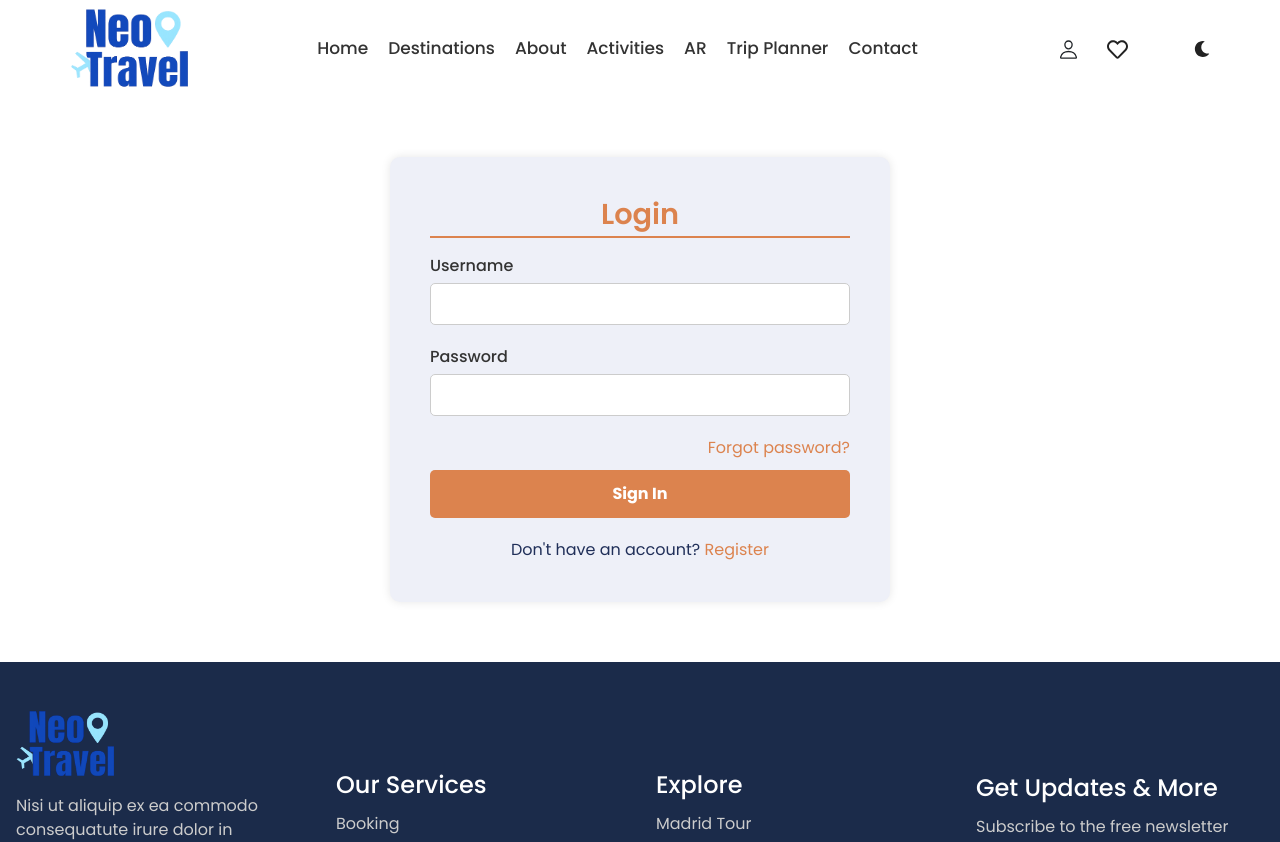
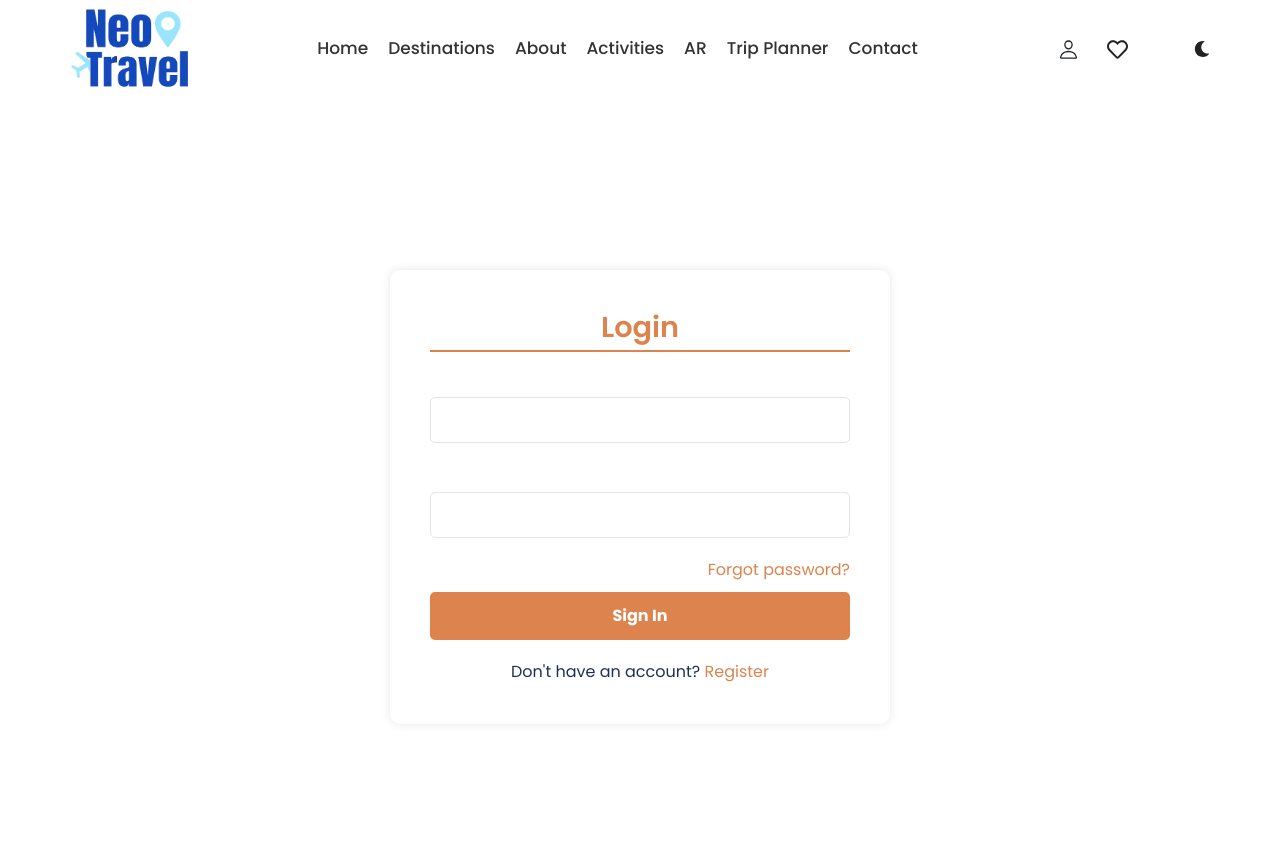
Before and after one commit to Baim55/Travel, a React (Vite) app in the folder frontend/: page /login in a window 1280 px wide. Shown: the top 842 px of the page. Built offline with nearby package versions, Linux system fonts and the light colour scheme; no server answers; some icons are missing.

Commit message:
dark mode

```diff
--- a/frontend/src/components/featuredTours/FeaturedTours.jsx
+++ b/frontend/src/components/featuredTours/FeaturedTours.jsx
@@ -9,10 +9,10 @@ export default function FeaturedTours() {
   const [loading, setLoading] = useState(true);
 
   useEffect(() => {
-    axios.get("http://localhost:5000/api/tours/featured")
+    axios.get("http://localhost:5000/api/tours")
       .then(res => {
-        // Ən çox 6 tur göstər
-        const featured = res.data.slice(0, 8);
+        // Yalnız seçilmiş turları götürək – ilk 3 və ya discount olanlar
+        const featured = res.data.filter(t => t.isFeatured || t.discount > 0).slice(0, 12);
         setTours(featured);
       })
       .catch(err => console.error("Seçilmiş turlar alınmadı:", err))
@@ -21,9 +21,7 @@ export default function FeaturedTours() {
 
   return (
     <Container>
-      <h2 style={{ margin: "2rem 0 1rem", textAlign: "center" }}>
-        Featured Tours
-      </h2>
+      <h2 style={{ margin: "2rem 0 1rem", textAlign: "center" }}>Featured Tours</h2>
       {loading ? <p>Loading...</p> : <ToursList tours={tours} />}
     </Container>
   );
--- a/frontend/src/index.css
+++ b/frontend/src/index.css
@@ -51,6 +51,7 @@ img {
   --cube-hover-bg: rgba(255, 255, 255, 0.8);
   --cube-hover-color: #000;
   --title-color: #202f59;
+  --input-bg: #fff;
 }
 
 [data-theme="dark"] {
@@ -75,4 +76,5 @@ img {
   --cube-hover-bg: rgba(255, 255, 255, 0.8);
   --cube-hover-color: #000;
   --title-color: #f8fafc;
+  --input-bg: #333;
 }
--- a/frontend/src/pages/auth/login/Login.module.css
+++ b/frontend/src/pages/auth/login/Login.module.css
@@ -1,8 +1,18 @@
+.container {
+  padding: 2rem;
+  background: var(--bg);
+  min-height: 100vh;
+  display: flex;
+  align-items: center;
+  justify-content: center;
+}
+
 .login {
   max-width: 500px;
-  margin: 60px auto;
+  width: 100%;
+  margin: auto;
   padding: 40px;
-  background-color: #eef0f8;
+  background-color: var(--card-bg);
   border-radius: 10px;
   box-shadow: 0 0 10px rgba(0,0,0,0.1);
 }
@@ -15,7 +25,7 @@
 h3 {
   text-align: center;
   margin-bottom: 20px;
-  color: #333;
+  color: var(--text);
   font-weight: 800;
 }
 
@@ -26,27 +36,34 @@ h3 {
 label {
   display: block;
   margin-bottom: 8px;
-  color: #333;
+  color: white !important;
   font-weight: 500;
 }
 
 .input {
   width: 100%;
-  padding: 8px;
-  border: 1px solid #ccc;
+  padding: 10px;
+  background-color: var(--input-bg);
+  border: 1px solid var(--border);
   border-radius: 5px;
   font-size: 16px;
+  color: var(--text);
+}
+
+.input:focus {
+  outline: none;
+  border-color: var(--primary);
 }
 
 .error {
-  color: red;
+  color: #ff4d4f;
   font-size: 14px;
   margin-top: 5px;
 }
 
 .button {
   padding: 12px;
-  background-color: #dc834e;
+  background-color: var(--primary);
   color: white;
   border: none;
   border-radius: 5px;
@@ -57,7 +74,7 @@ label {
 }
 
 .button:hover {
-  background-color: #9e5d36;
+  background-color: var(--primary-hover);
 }
 
 .forgot {
@@ -71,10 +88,10 @@ label {
 }
 
 .form a {
-  color: #dc834e;
+  color: var(--primary);
   text-decoration: none;
 }
 
 .form a:hover {
-  color: #9e5d36;
+  color: var(--primary-hover);
 }
--- a/frontend/src/pages/auth/register/Register.module.css
+++ b/frontend/src/pages/auth/register/Register.module.css
@@ -2,7 +2,7 @@
   max-width: 500px;
   margin: 20px auto;
   padding: 40px;
-  background-color: #eef0f8;
+  background-color: var(--card-bg);
   border-radius: 10px;
   box-shadow: 0 0 10px rgba(0,0,0,0.1);
 }
@@ -15,7 +15,7 @@
 h3 {
   text-align: center;
   margin-bottom: 20px;
-  color: #333;
+  color: var(--text);
   font-weight: 800;
 }
 
@@ -26,27 +26,33 @@ h3 {
 label {
   display: block;
   margin-bottom: 5px;
-  color: #333;
+  color: var(--text);
   font-weight: 500;
 }
 
 .input {
   width: 100%;
   padding: 8px;
-  border: 1px solid #ccc;
+  background-color: var(--input-bg);
+  color: var(--text);
+  border: 1px solid var(--border);
   border-radius: 5px;
   font-size: 16px;
 }
 
+.input::placeholder {
+  color: var(--text-secondary);
+}
+
 .error {
-  color: red;
+  color: var(--heart-color);
   font-size: 14px;
   margin-top: 5px;
 }
 
 .button {
   padding: 12px;
-  background-color: #dc834e;
+  background-color: var(--primary);
   color: white;
   border: none;
   border-radius: 5px;
@@ -57,7 +63,7 @@ label {
 }
 
 .button:hover {
-  background-color: #9e5d36;
+  background-color: var(--primary-hover);
 }
 
 .loginLink {
@@ -66,10 +72,10 @@ label {
 }
 
 .loginLink a {
-  color: #dc834e;
+  color: var(--primary);
   text-decoration: none;
 }
 
 .loginLink a:hover {
-  color: #9e5d36;
+  color: var(--primary-hover);
 }
```
Also changed, not shown: 1 other file (tests, documents, lock files or other folders).
